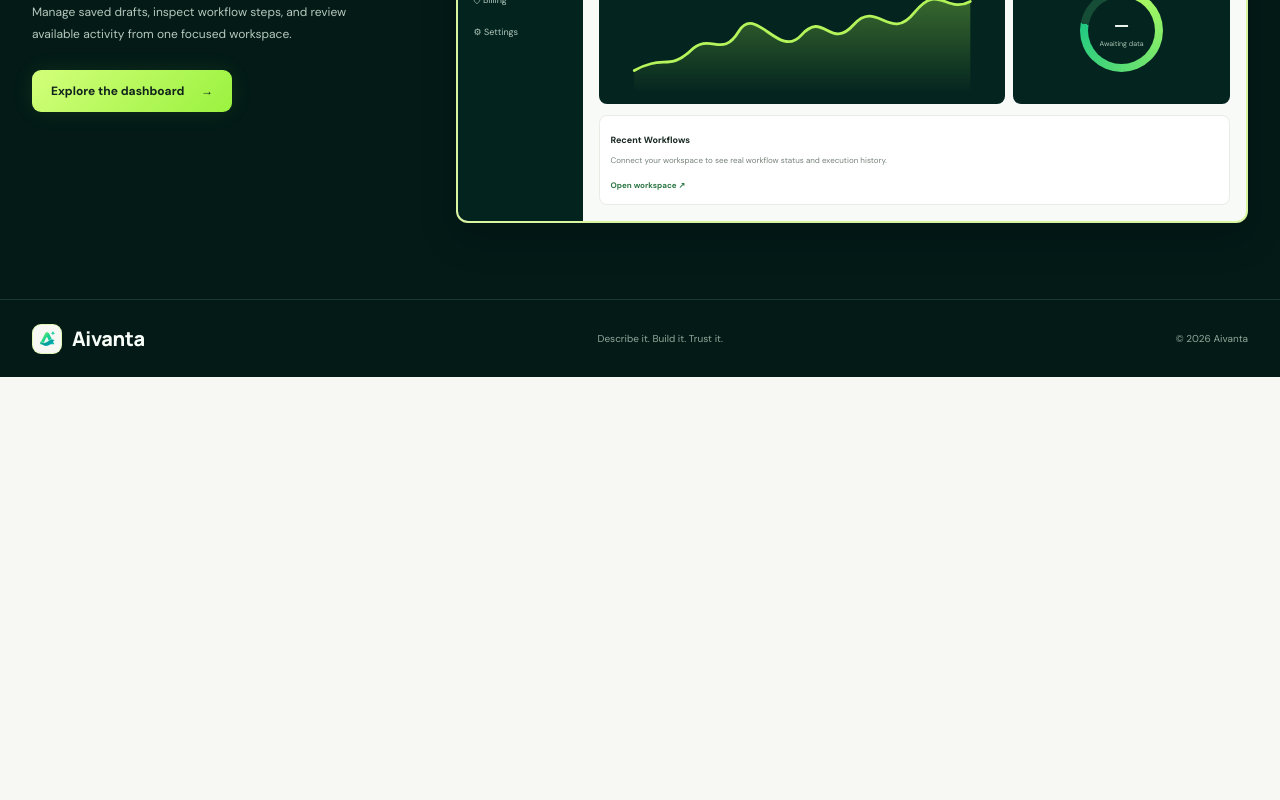
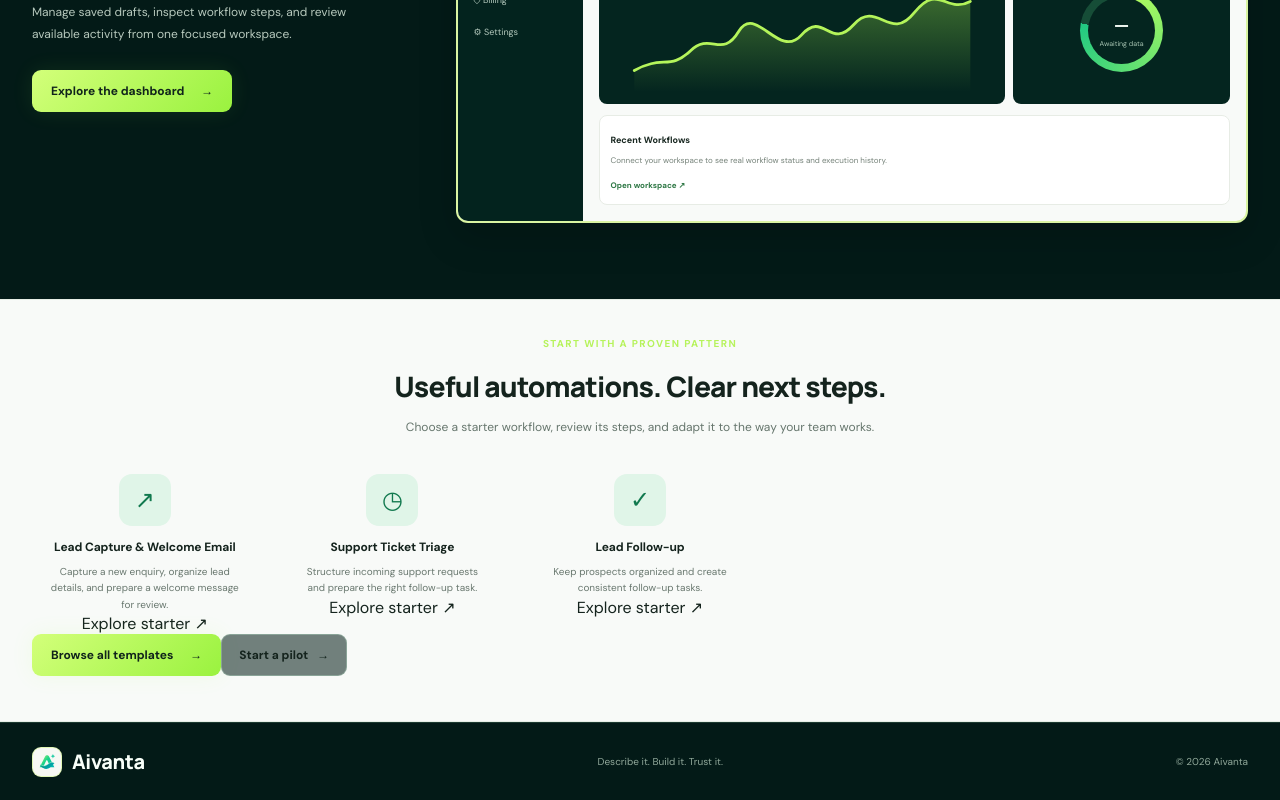
Before and after one commit to veerex758/Ai-automation, a Next.js app: page / in a window 1280 px wide. Shown: the part 1216-2016 px from the top of the page. Before the commit the page ends 1593 px from the top, so only its background shows below. Built offline with nearby package versions, Linux system fonts and the light colour scheme.

Commit message:
Showcase starter workflow templates on the homepage

```diff
--- a/app/page.tsx
+++ b/app/page.tsx
@@ -59,6 +59,20 @@ export default function Home() {
         </div>
       </section>
 
+      <section className="reference-features pilot-templates" id="templates">
+        <div className="reference-section-heading">
+          <div className="reference-eyebrow">START WITH A PROVEN PATTERN</div>
+          <h2>Useful automations. Clear next steps.</h2>
+          <p>Choose a starter workflow, review its steps, and adapt it to the way your team works.</p>
+        </div>
+        <div className="reference-feature-grid">
+          <article className="reference-feature-card"><div className="reference-feature-icon">↗</div><h3>Lead Capture &amp; Welcome Email</h3><p>Capture a new enquiry, organize lead details, and prepare a welcome message for review.</p><Link href="/dashboard/templates">Explore starter ↗</Link></article>
+          <article className="reference-feature-card"><div className="reference-feature-icon">◷</div><h3>Support Ticket Triage</h3><p>Structure incoming support requests and prepare the right follow-up task.</p><Link href="/dashboard/templates">Explore starter ↗</Link></article>
+          <article className="reference-feature-card"><div className="reference-feature-icon">✓</div><h3>Lead Follow-up</h3><p>Keep prospects organized and create consistent follow-up tasks.</p><Link href="/dashboard/templates">Explore starter ↗</Link></article>
+        </div>
+        <div className="pilot-template-actions"><Link className="reference-primary" href="/dashboard/templates">Browse all templates <span>→</span></Link><Link className="reference-secondary" href="/dashboard">Start a pilot <span>→</span></Link></div>
+      </section>
+
       <footer className="reference-footer"><Brand light /><span>Describe it. Build it. Trust it.</span><span>© {new Date().getFullYear()} Aivanta</span></footer>
     </main>
   );
```
